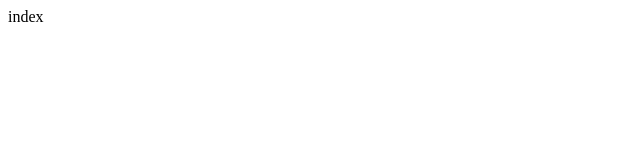
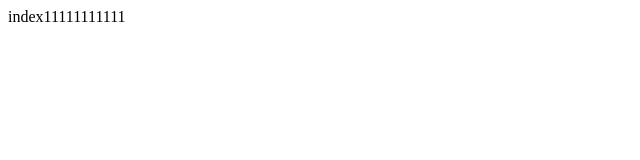
Before and after one commit to lyqxyjy/git-demo, a plain HTML site: page index.html in a window 1280 px wide. Shown: the full height of the page, 0-640 px from the left. Drawn offline with Linux system fonts and the light colour scheme.

Commit message:
A程序员第二次提交

```diff
--- a/index.html
+++ b/index.html
@@ -7,6 +7,6 @@
     <title>Document</title>
 </head>
 <body>
-    index
+    index11111111111
 </body>
 </html>
```
